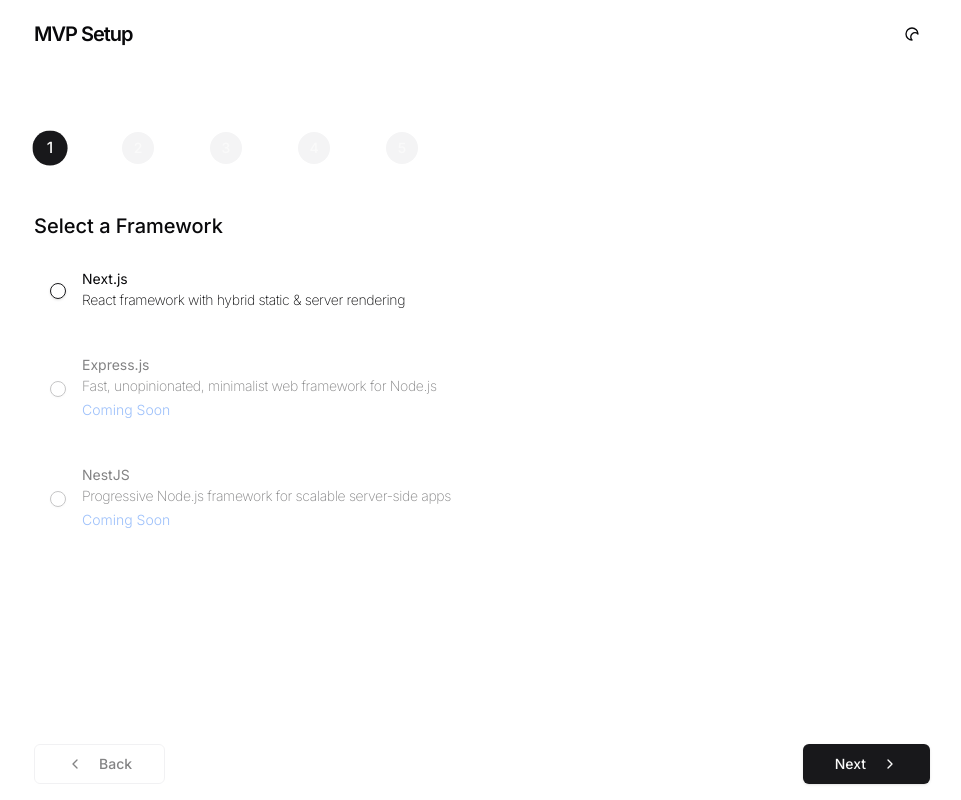
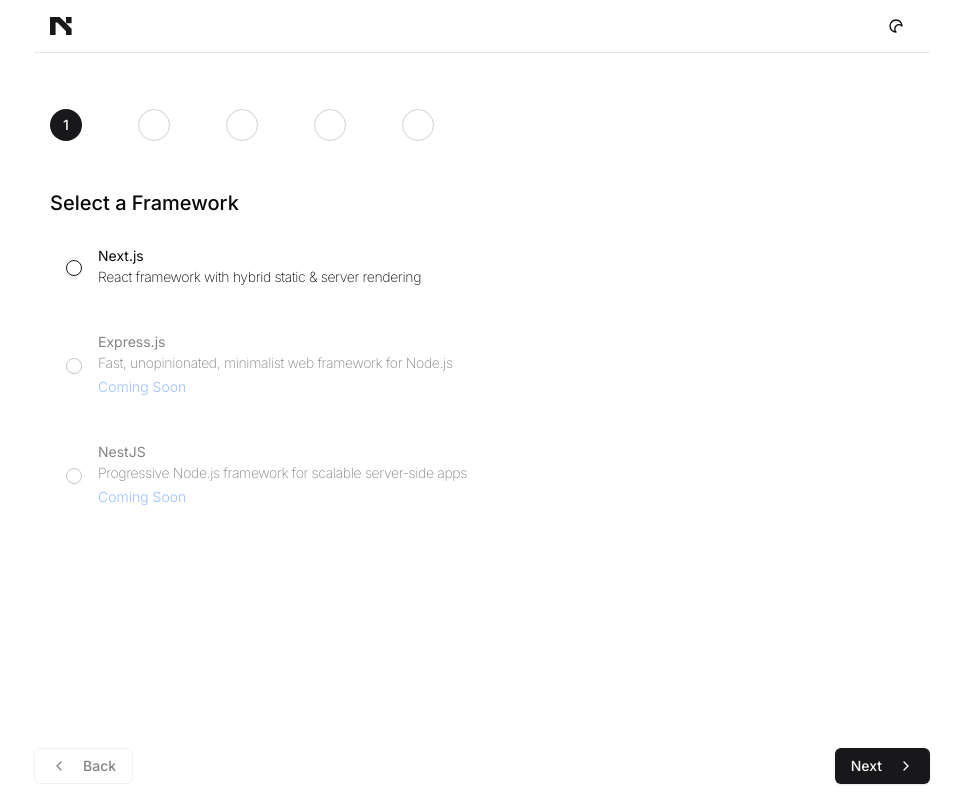
Before and after one commit to Ekpo-Emmanuel/mvp-generator, a Next.js app: page /v2 in a window 1280 px wide. Shown: the whole page, without its empty margins (158-1119 px from the left). Built offline with nearby package versions, Linux system fonts and the light colour scheme.

Commit message:
refactor: Update MVP Generator title to MVP

```diff
--- a/app/layout.tsx
+++ b/app/layout.tsx
@@ -5,7 +5,7 @@ import { ThemeProvider } from "@/components/theme-provider"
 const inter = Inter({ subsets: ['latin'] })
 
 export const metadata = {
-  title: 'MVP Generator',
+  title: 'MVP',
   description: 'Generate full-stack project setups with ease',
 }
 
--- a/app/v2/page.tsx
+++ b/app/v2/page.tsx
@@ -5,14 +5,30 @@ import { ModeToggle } from '@/components/mode-toggle'
 
 export default function Home2() {
   return (
-    <div className="bg-background text-foreground p-4 ">
-        <div className="max-w-4xl mx-auto space-y-20 h-full">
-            <div className="flex items-center justify-between">
-                <h1 className="text-xl font-semibold tracking-tighter">MVP Setup</h1>
-                <ModeToggle />
-            </div>
-            <StepsWrapper />
+    <div className="bg-background text-foreground">
+      <div className="max-w-4xl mx-auto space-y-10 h-full">
+        <div className="flex items-center justify-between border-b px-4 py-2">
+          <div className="flex items-end gap-1">
+            <svg
+              xmlns="http://www.w3.org/2000/svg"
+              id="logo-72"
+              width="22"
+              fill="none"
+              viewBox="0 0 53 44"
+              className="text-primary dark:text-primary"
+            >
+              <path
+                d="m23.3 0 28.746 28.63V44H38.631v-9.845L17.752 13.361h-4.337V44H0V0zM38.63 15.27V0h13.415v15.27z"
+                className="fill-current"
+              />
+            </svg>
+          </div>
+          <ModeToggle />
         </div>
+        <div className="p-4">
+          <StepsWrapper />
+        </div>
+      </div>
     </div>
   )
 }
--- a/components/v2/step-indicator.tsx
+++ b/components/v2/step-indicator.tsx
@@ -20,17 +20,12 @@ export const StepIndicator: React.FC<StepIndicatorProps> = ({
             {/* Step Indicator */}
             <div className="flex flex-col items-center cursor-default">
                 {index < currentStep ? (
-                    <CheckCircle2 className="w-8 h-8 text-primary" />
+                    <CheckCircle2 className="w-8 h-8 text-primary" strokeWidth={1} />
                     ) : (
                     <motion.div
-                        initial={false}
-                        animate={{
-                            scale: index === currentStep ? 1.1 : 1,
-                            transition: { type: 'spring', stiffness: 500, damping: 30 }
-                        }}
                         className={clsx(
                             "w-8 h-8 flex items-center justify-center text-sm font-medium rounded-full text-primary-foreground",
-                            index === currentStep ? 'bg-primary' : 'bg-muted text-black/20 dark:text-white/20'
+                            index === currentStep ? 'bg-primary' : 'opacity-20 border border-primary text-black dark:text-white'
                         )}
                     >
                         {index + 1}
--- a/components/v2/step-navigation.tsx
+++ b/components/v2/step-navigation.tsx
@@ -22,7 +22,6 @@ export function StepNavigation({ currentStep, totalSteps, onBack, onNext }: Step
           "transition-all duration-200 ease-in-out",
           currentStep === 0 ? "opacity-50 cursor-not-allowed" : "hover:text-accent-foreground"
         )}
-        size="lg"
       >
         <ChevronLeft className="mr-2 h-4 w-4" /> Back
       </Button>
@@ -33,7 +32,6 @@ export function StepNavigation({ currentStep, totalSteps, onBack, onNext }: Step
           "bg-primary text-primary-foreground hover:bg-primary/90 transition-all duration-200 ease-in-out",
           currentStep === totalSteps - 1 ? "opacity-50 cursor-not-allowed" : ""
         )}
-        size="lg"
       >
         {currentStep === totalSteps - 2 ? (
           <>
```
